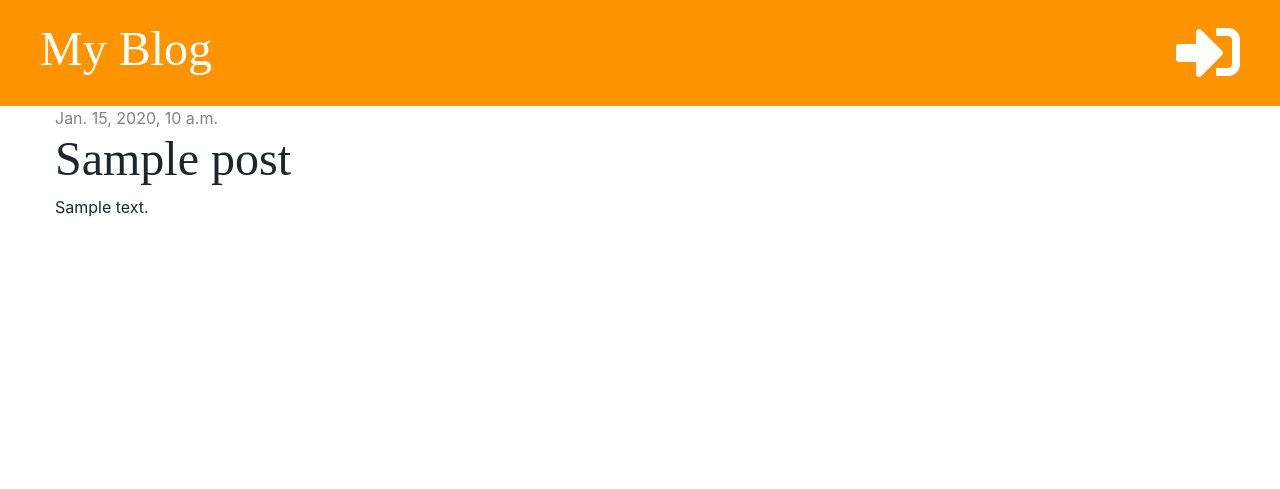
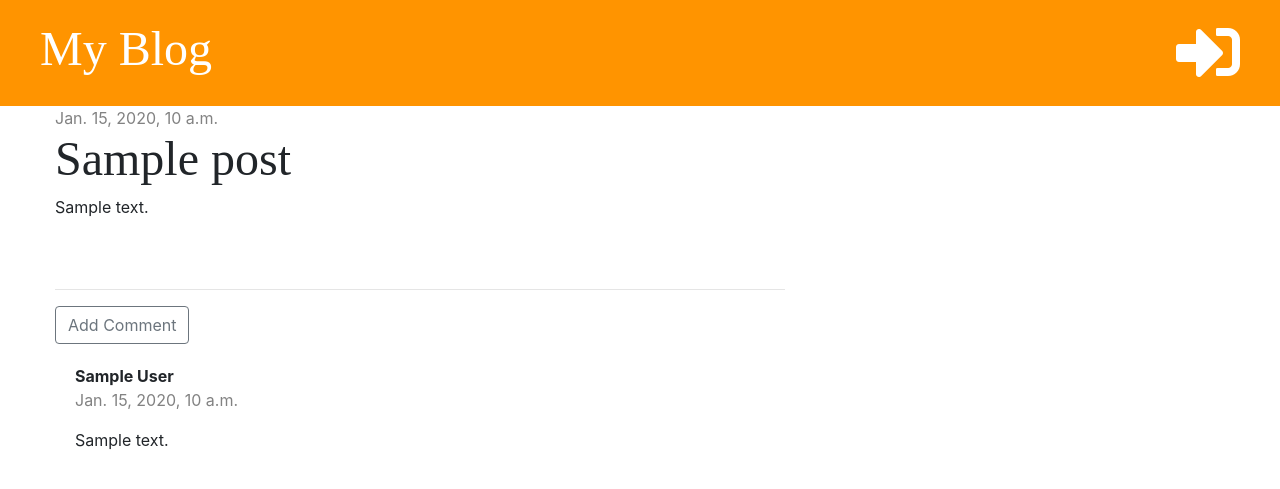
Before and after one commit to chalanwi1/my_django_site, a Django app: template blog/templates/blog/post_detail.html in a window 1280 px wide. Shown: the top 489 px of the page. Run offline with Django 3.2, Linux system fonts and the light colour scheme; the template is opened without the code that fills it: most values are stand-ins (such as "Sample title", 1, 10 or a date in 2020); some libraries are stand-ins or nearby versions.

Commit message:
Add feature to comment on blog post.

```diff
--- a/blog/admin.py
+++ b/blog/admin.py
@@ -1,6 +1,7 @@
 from django.contrib import admin
-from .models import Post
+from .models import Post, Comment
 
 # Register your models here.
 
 admin.site.register(Post)
+admin.site.register(Comment)
--- a/blog/static/css/blog.css
+++ b/blog/static/css/blog.css
@@ -45,3 +45,7 @@ h1, h2, h3, h4 {
     font-size: 24pt;
     margin-right: 20px;
 }
+
+.comment {
+    margin: 20px 0px 20px 20px;
+}
--- a/blog/templates/blog/post_detail.html
+++ b/blog/templates/blog/post_detail.html
@@ -22,4 +22,22 @@
         <h1>{{ post.title }}</h1>
         <p>{{ post.text|linebreaksbr }}</p>
     </div>
+
+    <hr>
+    <a href="{% url 'add_comment_to_post' pk=post.pk %}" class="btn btn-outline-secondary">Add Comment</a>
+    {% for comment in post.comments.all %}
+        <div class="comment">
+
+            <strong>{{ comment.author }}</strong>
+            <div class="date">
+                <p>{{ comment.created_date }}</p>
+            </div>
+
+            <p>{{ comment.text }}</p>
+
+        </div>
+
+    {% empty %}
+        <p>No Comments..</p>
+    {% endfor %}
 {% endblock %}
--- a/blog/urls.py
+++ b/blog/urls.py
@@ -25,4 +25,8 @@ urlpatterns = [
     # 127.0.0.1.8000/post/2/publish --> local
     # mydjangosite.com/post/2/publish --> online
     path('post/<int:pk>/publish/', views.post_publish, name='post_publish'),
+
+    # 127.0.0.1.8000/post/2/comment --> local
+    # mydjangosite.com/post/2/comment --> online
+    path('post/<int:pk>/comment/', views.add_comment_to_post, name='add_comment_to_post'),
 ]
```
Also changed, not shown: blog/forms.py (+7 -1 lines), blog/models.py (+10 -0 lines), blog/templates/blog/add_comment_to_post.html (added, +14 -0 lines), blog/views.py (+16 -1 lines), blog/migrations/0002_comment.py (added), db.sqlite3.
